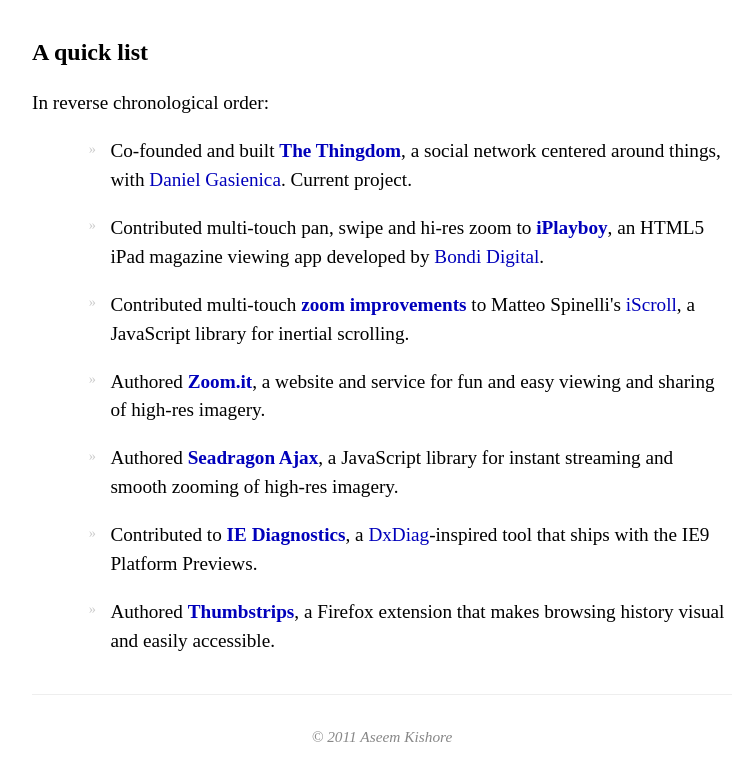
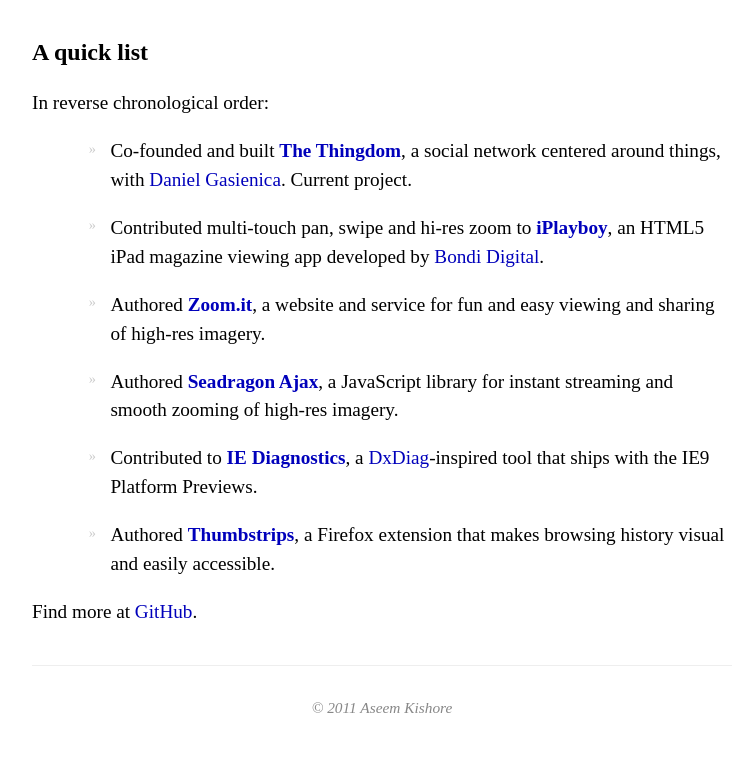
Before and after one commit to aseemk/aseemk.com, a PHP site: page /projects/ in a window 1280 px wide. Shown: the part 377-1156 px from the top of the page, without its empty margins (10-765 px from the left). After the commit the page ends 1090 px from the top, so only its background shows below. Run offline with PHP 8.4, Linux system fonts and the light colour scheme; data that the repository does not hold is empty.

Commit message:
Projects page: remove iScroll, add GitHub link.

```diff
--- a/projects.php
+++ b/projects.php
@@ -54,13 +54,6 @@
             </li>
             <li>
                 <p>
-                    Contributed multi-touch <strong><a href="https://github.com/aseemk/iscroll" target="_blank">zoom improvements</a></strong>
-                    to Matteo Spinelli's <a href="http://cubiq.org/iscroll-4" target="_blank">iScroll</a>,
-                    a JavaScript library for inertial scrolling.
-                </p>
-            </li>
-            <li>
-                <p>
                     Authored <strong><a href="http://zoom.it/" target="_blank">Zoom.it</a></strong>,
                     a website and service for fun and easy viewing and sharing of high-res imagery.
                 </p>
@@ -85,6 +78,11 @@
             </li>
         </ul>
 
+        <p>
+            Find more at <a href="https://github.com/aseemk" target="_blank">
+                GitHub</a>.
+        </p>
+
     </section>
 
 <?
```
